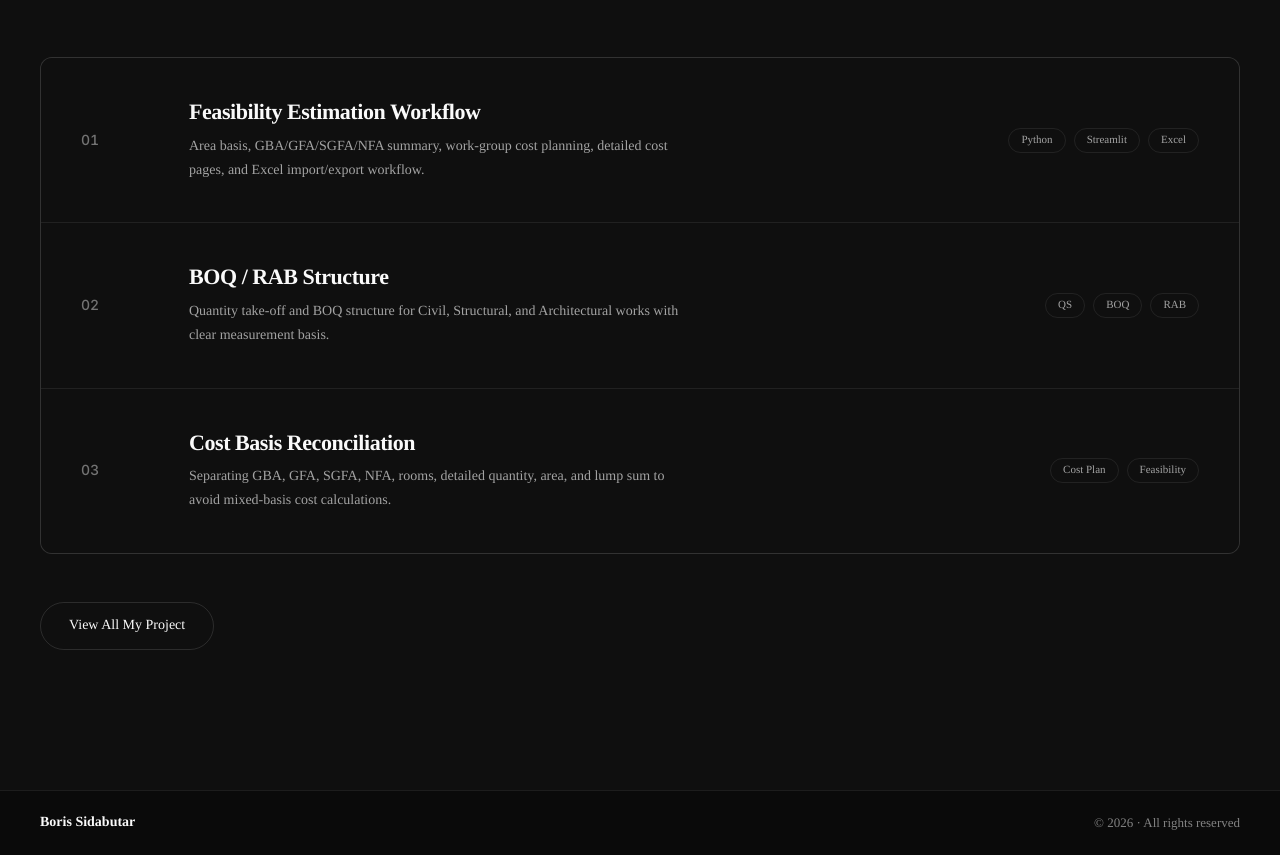
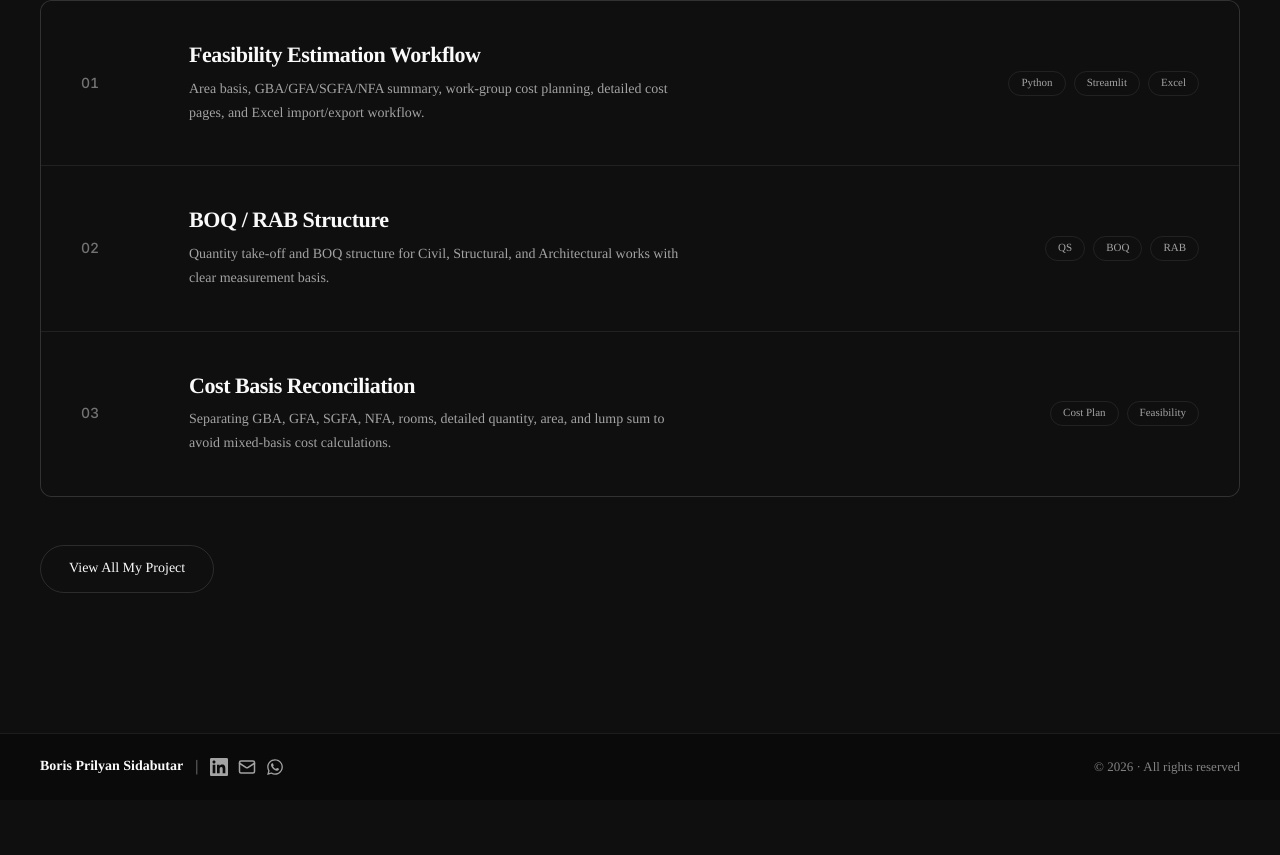
Before and after one commit to borprilyan-rgb/portfolio, a React (Vite) app: page / in a window 1280 px wide. Shown: the part 1201-2056 px from the top of the page. After the commit the page ends 2001 px from the top, so only its background shows below. Built offline with nearby package versions, Linux system fonts and the light colour scheme; a web font is replaced by a local one.

Commit message:
3.4 Added Whatsapp Icon

```diff
--- a/src/App.css
+++ b/src/App.css
@@ -868,6 +868,10 @@
   margin-top: 32px;
 }
 
+.footerSocialLinks {
+  margin-top: 0;
+}
+
 .socialLinks a {
   color: var(--muted);
   transition: color 200ms ease;
@@ -880,6 +884,34 @@
 .socialLinks svg {
   width: 20px;
   height: 20px;
+}
+
+.footerBrandRow {
+  display: inline-flex;
+  align-items: center;
+  gap: 12px;
+}
+
+.footerDivider {
+  color: var(--text-muted);
+  opacity: 0.5;
+}
+
+.footerSocialLinks {
+  display: inline-flex;
+  align-items: center;
+  gap: 10px;
+}
+
+.footerSocialLinks a {
+  display: inline-flex;
+  align-items: center;
+  justify-content: center;
+}
+
+.footerSocialLinks svg {
+  width: 18px;
+  height: 18px;
 }
 
 /* RESPONSIVE */
--- a/src/App.jsx
+++ b/src/App.jsx
@@ -1,4 +1,5 @@
 import { useEffect, useState } from "react";
+import { FaWhatsapp } from "react-icons/fa";
 import { FiMoon, FiSun } from "react-icons/fi";
 import { Link, NavLink, Route, Routes, useLocation, useParams } from "react-router-dom";
 import "./App.css";
@@ -314,14 +315,6 @@
               Curriculum Vitae
             </a>
           </div>
-          <div className="socialLinks">
-            <a href={profile.linkedin} target="_blank" rel="noreferrer" aria-label="LinkedIn">
-              <LinkedInIcon />
-            </a>
-            <a href={`mailto:${profile.email}`} aria-label="Email">
-              <EmailIcon />
-            </a>
-          </div>
         </div>
       </section>
 
@@ -362,7 +355,7 @@
       </section>
       <section className="section">
         <div className="sectionInner">
-          <SectionHeading label="All Projects" title="QS workflow case studies" />
+          <SectionHeading label="All Projects" title="Case Studies" />
           <WorkRows items={works} />
         </div>
       </section>
@@ -622,7 +615,29 @@
   return (
     <footer className="siteFooter">
       <div className="footerInner">
-        <span className="footerMark">Boris Sidabutar</span>
+        <div className="footerBrandRow">
+          <span className="footerMark">Boris Prilyan Sidabutar</span>
+
+          <span className="footerDivider" aria-hidden="true">|</span>
+
+          <div className="footerSocialLinks socialLinks">
+            <a href={profile.linkedin} target="_blank" rel="noreferrer" aria-label="LinkedIn">
+              <LinkedInIcon />
+            </a>
+            <a href={`mailto:${profile.email}`} aria-label="Email">
+              <EmailIcon />
+            </a>
+            <a
+              href={`https://wa.me/${profile.phone.replace(/\D/g, "")}`}
+              target="_blank"
+              rel="noreferrer"
+              aria-label="WhatsApp"
+            >
+              <FaWhatsapp />
+            </a>
+          </div>
+        </div>
+
         <span className="footerCopyright">
           © 2026 · All rights reserved
         </span>
```
